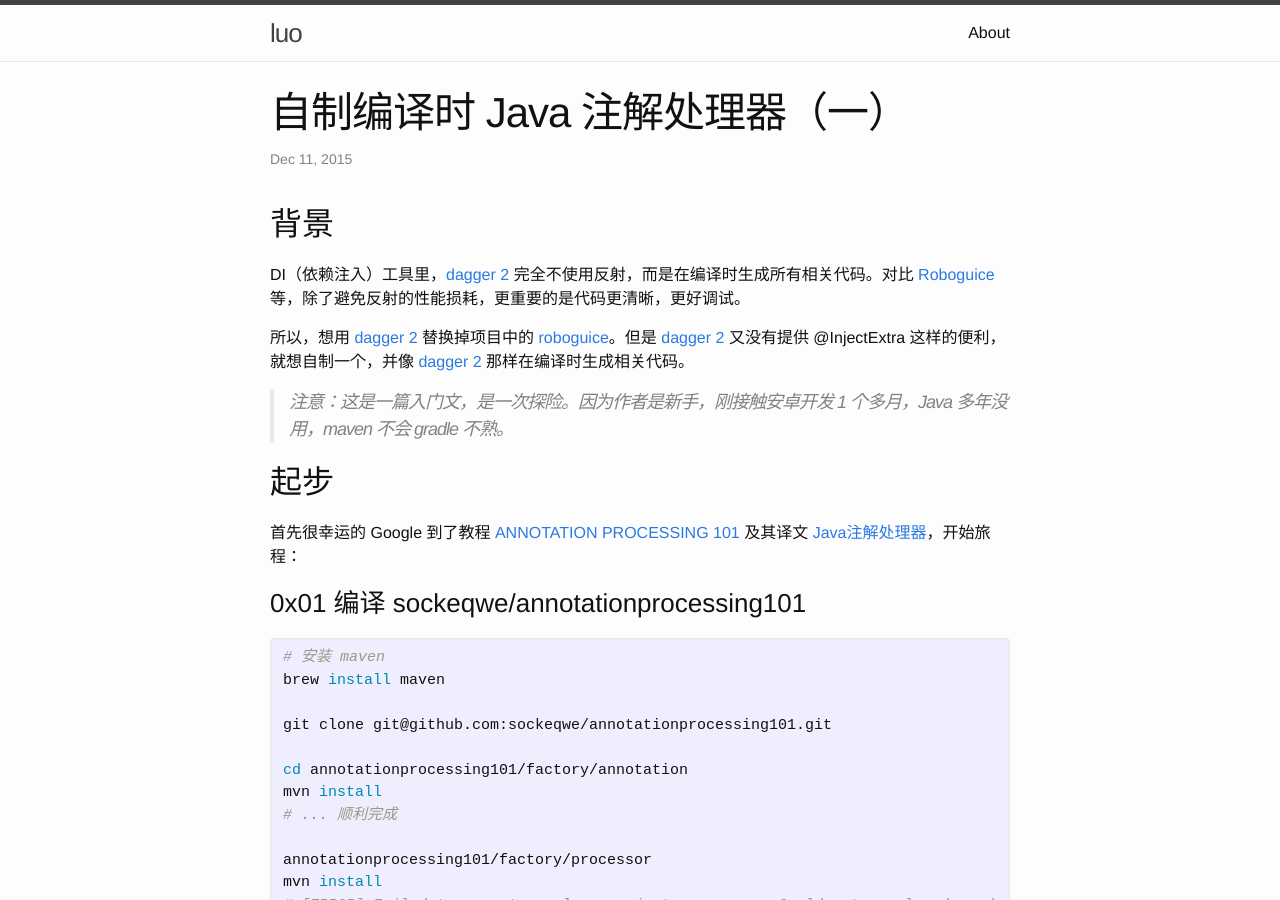
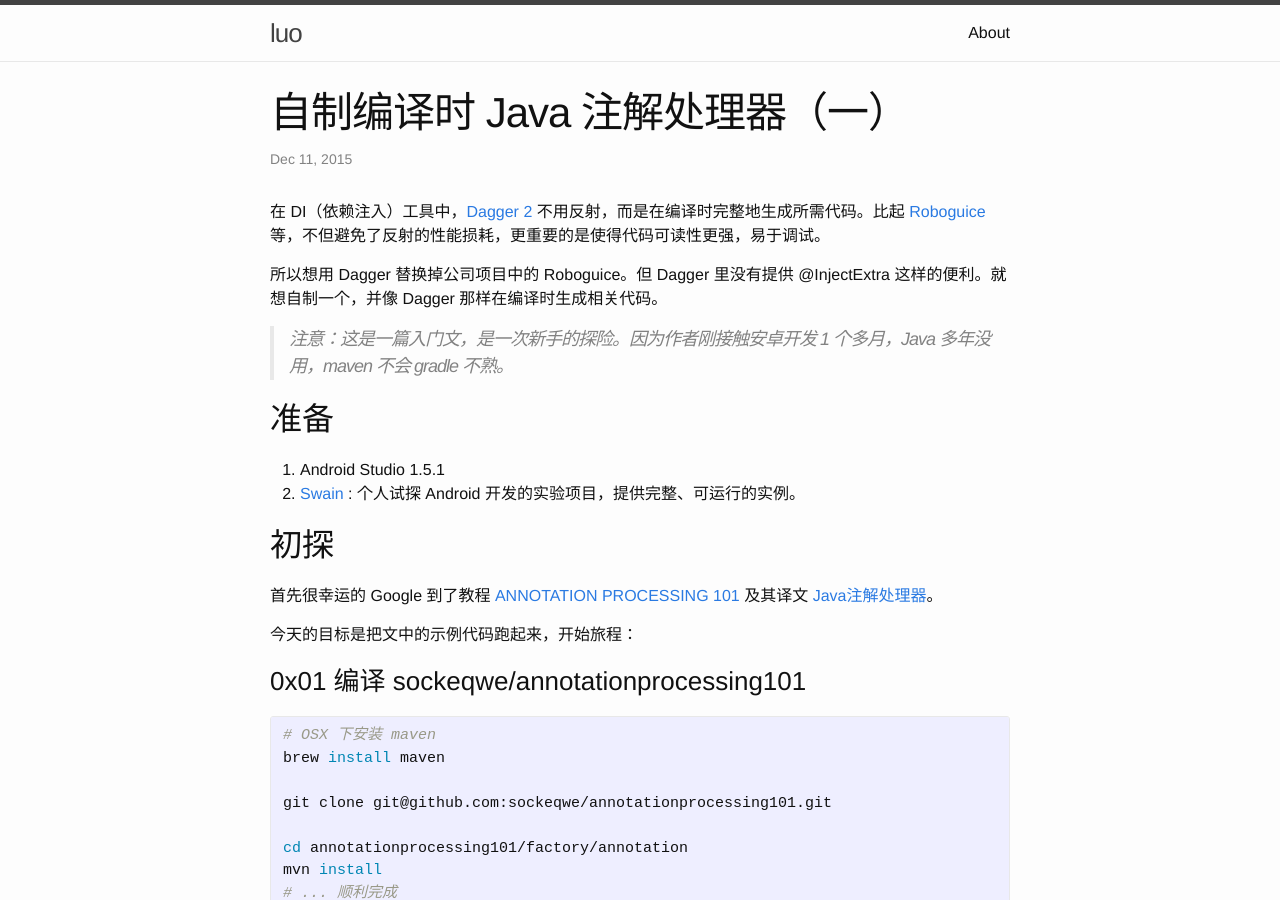
Before and after one commit to lotreal/lotreal.github.io, a Jekyll site: the page built from _posts/2015-12-11-write-compile-time-java-annotation-processor-1.markdown, in a window 1280 px wide and 900 px high. Built offline with Jekyll 4.4.1, drawn with Linux system fonts in a browser that asks for light colours; some of the changed text lies outside the part shown.

```diff
--- a/_posts/2015-12-10-create-your-ghpages.markdown
+++ b/_posts/2015-12-10-create-your-ghpages.markdown
@@ -33,6 +33,8 @@ git push -u origin master
 > 另：在 lotreal.github.io 目录下使用命令：jekyll serve --watch 可在本地预览网站效果。
 
 ### 相关链接
+
+* [Jekyll Documnetation](http://jekyllrb.com/docs/home/)
 * [Using Jekyll with Pages](https://help.github.com/articles/using-jekyll-with-pages/)
 * [Markdown Basic](http://daringfireball.net/projects/markdown/basics)
 * [可用代码高亮语言列表](http://pygments.org/docs/lexers/)
--- a/_posts/2015-12-11-write-compile-time-java-annotation-processor-1.markdown
+++ b/_posts/2015-12-11-write-compile-time-java-annotation-processor-1.markdown
@@ -4,22 +4,27 @@ title:  "自制编译时 Java 注解处理器（一）"
 date:   2015-12-11 21:58:00
 ---
 
-## 背景
+在 DI（依赖注入）工具中，[Dagger 2] 不用反射，而是在编译时完整地生成所需代码。比起 [Roboguice] 等，不但避免了反射的性能损耗，更重要的是使得代码可读性更强，易于调试。
 
-DI（依赖注入）工具里，[dagger 2] 完全不使用反射，而是在编译时生成所有相关代码。对比 [Roboguice] 等，除了避免反射的性能损耗，更重要的是代码更清晰，更好调试。
+所以想用 Dagger 替换掉公司项目中的 Roboguice。但 Dagger 里没有提供 @InjectExtra 这样的便利。就想自制一个，并像 Dagger 那样在编译时生成相关代码。
 
-所以，想用 [dagger 2] 替换掉项目中的 [roboguice]。但是 [dagger 2] 又没有提供 @InjectExtra 这样的便利，就想自制一个，并像 [dagger 2] 那样在编译时生成相关代码。
+> 注意：这是一篇入门文，是一次新手的探险。因为作者刚接触安卓开发 1 个多月，Java 多年没用，maven 不会 gradle 不熟。
 
-> 注意：这是一篇入门文，是一次探险。因为作者是新手，刚接触安卓开发 1 个多月，Java 多年没用，maven 不会 gradle 不熟。
+## 准备
 
-## 起步
+1. Android Studio 1.5.1
+2. [Swain] : 个人试探 Android 开发的实验项目，提供完整、可运行的实例。
 
-首先很幸运的 Google 到了教程 [ANNOTATION PROCESSING 101] 及其译文 [Java注解处理器]，开始旅程：
+## 初探
+
+首先很幸运的 Google 到了教程 [ANNOTATION PROCESSING 101] 及其译文 [Java注解处理器]。
+
+今天的目标是把文中的示例代码跑起来，开始旅程：
 
 ### 0x01 编译 sockeqwe/annotationprocessing101
 
 {% highlight bash %}
-# 安装 maven
+# OSX 下安装 maven
 brew install maven
 
 git clone git@github.com:sockeqwe/annotationprocessing101.git
@@ -67,13 +72,13 @@ dependencies {
 }
 {% endhighlight %}
 
-[Swain] 是个人用来测试 Android 开发的实验项目，把上面的代码，和 annotationprocessing101 里提供的 [示例代码](https://github.com/sockeqwe/annotationprocessing101/tree/master/factory-sample/pizzastore) 加入后 ，Build->Rebuild Project ，就成功生成了代码：
+在 [Swain] 里加入上面的代码，以及 annotationprocessing101 里提供的 [示例代码](https://github.com/sockeqwe/annotationprocessing101/tree/master/factory-sample/pizzastore) 后 ，Build->Rebuild Project ，就成功生成了代码：
 
 > Swain/app/build/generated/source/apt/debug/im/lot/swain/pizza/MealFactory.java
 >
-> 完整可运行代码，修改文件记录，可见 Swain 项目 dagger2 分支下的 [Swain-dagger2-cf9190]。
+> 完整代码可见 Swain 项目 dagger2 分支下的 [Swain-dagger2-cf9190]。
 
-现在，我们有了一个可运行的自制编译时代码生成器。
+现在，我们成功地运行了一个编译时代码生成器。
 
 ### 0x03 相关链接
 
@@ -81,7 +86,7 @@ dependencies {
 
 [ANNOTATION PROCESSING 101]: http://hannesdorfmann.com/annotation-processing/annotationprocessing101/
 [Java注解处理器]: http://www.race604.com/annotation-processing/
-[dagger 2]: https://github.com/google/dagger
-[roboguice]: https://github.com/roboguice/roboguice
+[Dagger 2]: https://github.com/google/dagger
+[Roboguice]: https://github.com/roboguice/roboguice
 [Swain]: https://github.com/lotreal/Swain
-[Swain-dagger2-cf9190]: https://github.com/lotreal/Swain/commit/cf919091a7ceed27dd12564e285a001bec0a02e2
+[Swain-dagger2-cf9190]: https://github.com/lotreal/Swain/tree/cf919091a7ceed27dd12564e285a001bec0a02e2
```
Also changed, not shown: _posts/2015-12-08-install-vagrant-vbguest-in-china.markdown (added, +18 -0 lines), _posts/2015-12-12-write-compile-time-java-annotation-processor-2.markdown (+12 -10 lines).
